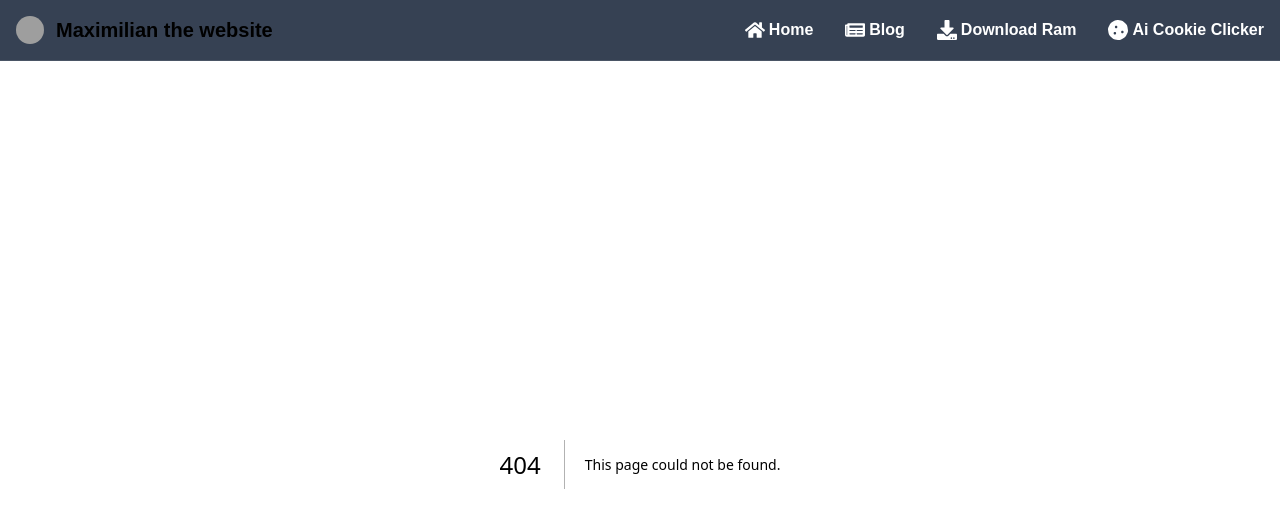
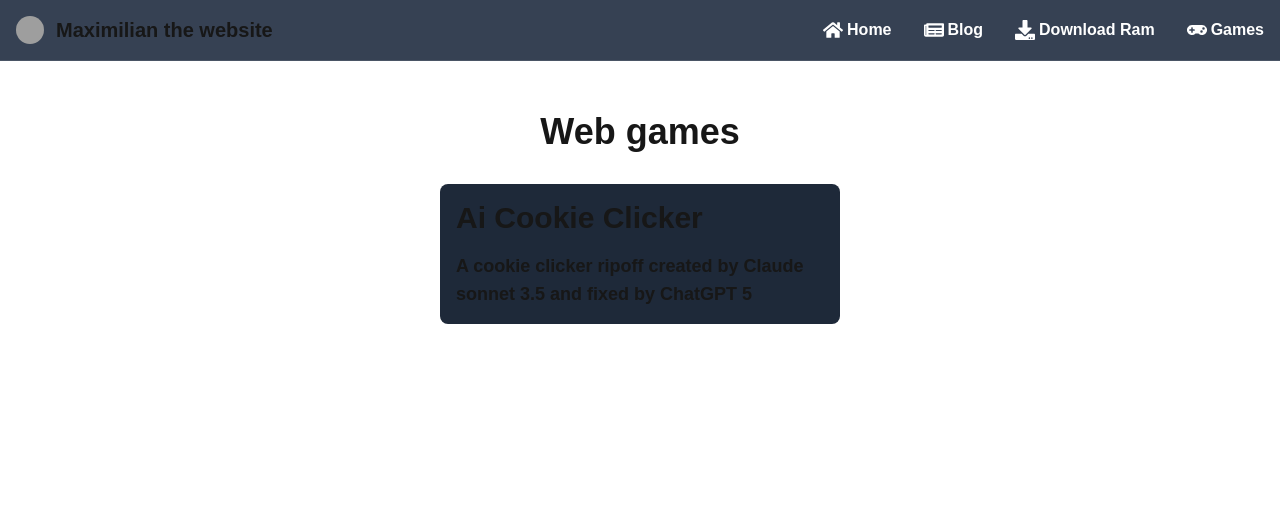
Before and after one commit to maximilian1121/portfolio, a Next.js app: page /games in a window 1280 px wide. Before the commit this address had no page. Shown: the top 528 px of the page. Built offline with nearby package versions, Linux system fonts and the light colour scheme; grey boxes are pictures that could not be loaded.

Commit message:
Add new games page

```diff
--- a/app/ai-cookie-clicker/page.tsx
+++ b/app/games/ai-cookie-clicker/page.tsx
@@ -228,8 +228,6 @@ export default function ClickerGame() {
   return (
     <div className="min-h-screen bg-linear-to-br from-orange-100 via-yellow-100 to-amber-100 p-4">
 
-    <div className="h-[2em]"></div>
-
       <div className="max-w-6xl mx-auto">
         <div className="flex justify-between items-center mb-4">
           <h1 className="text-4xl font-bold text-amber-900">🍪 Cookie Clicker ripoff from Claude + ChatGPT 🍪</h1>
@@ -240,10 +238,6 @@ export default function ClickerGame() {
             Reset Game
           </button>
         </div>
-
-        <p className="text-center text-amber-700 mb-6">
-          Expect MAJOR bugs and im not going to fix them because this was made by AI
-        </p>
 
         <div className="grid md:grid-cols-2 gap-6">
           <div className="bg-white rounded-2xl shadow-xl p-8 flex flex-col items-center">
--- /dev/null
+++ b/app/games/check-the-box/page.tsx
@@ -0,0 +1,9 @@
+"on client";
+
+export default function checkTheBox() {
+    return (
+        <div className="max-w-3xl py-12 space-y-8 mx-2 md:mx-auto">
+
+        </div>
+    );
+}
--- /dev/null
+++ b/app/games/page.tsx
@@ -0,0 +1,35 @@
+const gameList = [
+    {
+        title: "Ai Cookie Clicker",
+        description:
+            "A cookie clicker ripoff created by Claude sonnet 3.5 and fixed by ChatGPT 5",
+        url: "/games/ai-cookie-clicker",
+    },
+];
+
+export default function Games() {
+    return (
+        <div className="max-w-3xl py-12 space-y-8 mx-2 md:mx-auto">
+            <h1 className="text-center text-4xl font-bold">Web games</h1>
+            <div className="justify-center flex flex-wrap">
+                {gameList.map((game, i) => (
+                    <div
+                        key={i}
+                        className="relative w-[400px] bg-gray-800 rounded-lg p-4 hover:bg-gray-700 transition"
+                    >
+                        <h1 className="text-3xl font-semibold mb-4">
+                            {game.title}
+                        </h1>
+                        <p className="text-lg font-semibold">
+                            {game.description}
+                        </p>
+                        <a
+                            href={game.url}
+                            className="absolute inset-0 w-full h-full"
+                        ></a>
+                    </div>
+                ))}
+            </div>
+        </div>
+    );
+}
--- a/app/layout.tsx
+++ b/app/layout.tsx
@@ -3,7 +3,7 @@ import { Geist, Geist_Mono } from "next/font/google";
 import "./globals.css";
 import Link from "next/link";
 import Image from "next/image";
-import { FaHome, FaNewspaper, FaDownload, FaCookie } from "react-icons/fa";
+import { FaHome, FaNewspaper, FaDownload, FaGamepad } from "react-icons/fa";
 import { Analytics } from "@vercel/analytics/react"
 
 const geistSans = Geist({
@@ -84,8 +84,8 @@ export default function RootLayout({ children }: { children: React.ReactNode })
                   </Link>
                 </li>
                 <li>
-                  <Link href="/ai-cookie-clicker" className="flex items-center gap-1 py-2 px-3 font-bold text-white bg-brand rounded md:bg-transparent md:text-fg-brand md:p-0">
-                    <FaCookie className="h-5 w-5" /> Ai Cookie Clicker
+                  <Link href="/games" className="flex items-center gap-1 py-2 px-3 font-bold text-white bg-brand rounded md:bg-transparent md:text-fg-brand md:p-0">
+                    <FaGamepad className="h-5 w-5" /> Games
                   </Link>
                 </li>
               </ul>
```
